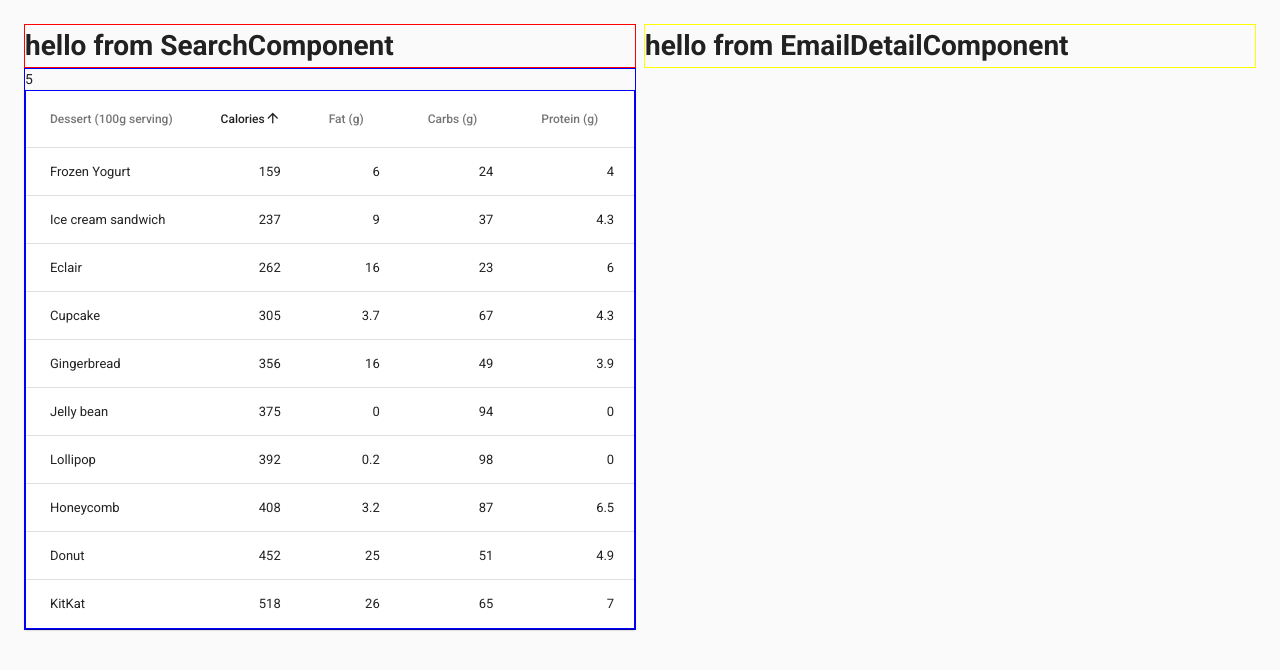
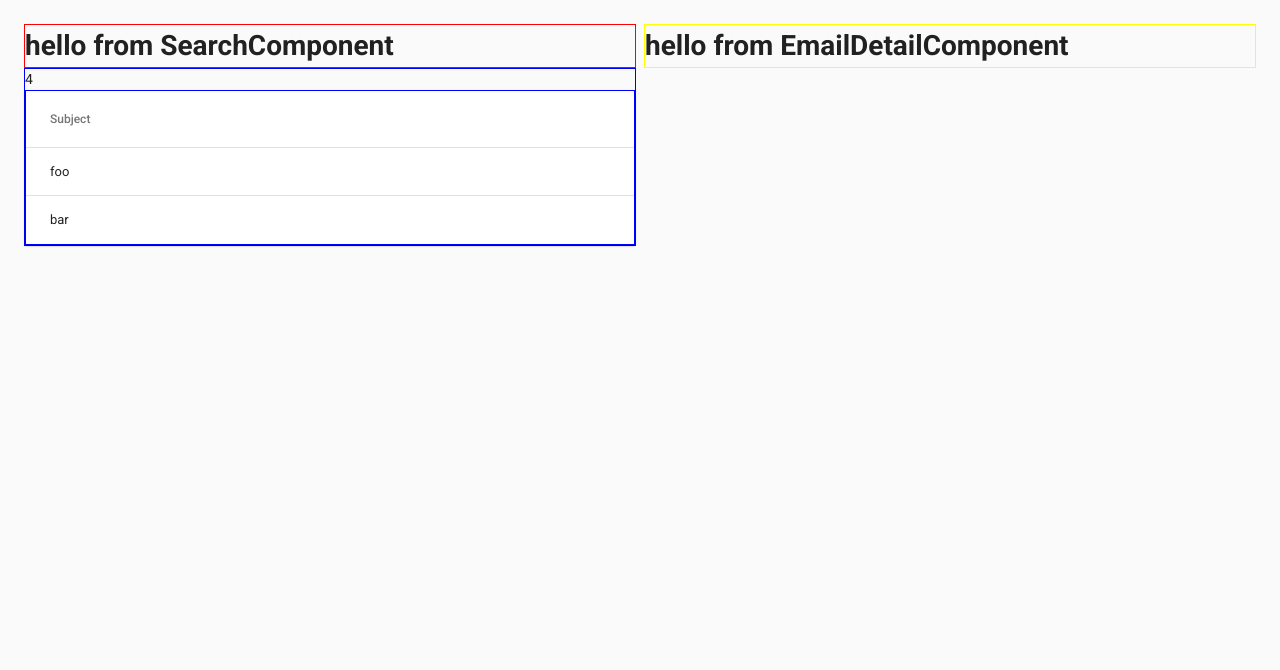
Before and after one commit to epfromer/x2-vue, a Vue app: page /about in a window 1280 px wide. Shown: the top 670 px of the page. Built offline with nearby package versions, Linux system fonts and the light colour scheme; no server answers.

Commit message:
working on vuex

```diff
--- a/src/App.vue
+++ b/src/App.vue
@@ -77,19 +77,23 @@ export default {
       // show the loading overlay
       // this.setState({ loading: true });
 
+      console.log(`state = ${this.$store.state.totalEmails}`);
+      this.$store.commit('setEmails', {
+        listEmails: [{ subject: 'foo' }, { subject: 'bar' }],
+        totalEmails: 4
+      });
+      console.log(`state = ${this.$store.state.totalEmails}`);
+
       const server = process.env.VUE_APP_EMAIL_SERVER;
       const searchParams = this.getSearchParamsAsEncodedString();
       return (
         fetch(`${server}/email/${searchParams}`)
           .then(resp => resp.json())
           .then(data => {
-            console.log(`state = ${this.$store.state.emails}`);
-            console.log(data);
-            //   this.setState({
-            //     listEmails: data.listDocs,
-            //     loading: false,
-            //     total: data.total
-            //   });
+            this.$store.dispatch('setEmailsAsync', {
+              listEmails: data.listDocs,
+              totalEmails: data.total
+            });
 
             //   // select last in list (used with onPrevious)
             //   if (this.state.selectLast) {
--- a/src/email-list-component/EmailListComponent.vue
+++ b/src/email-list-component/EmailListComponent.vue
@@ -1,19 +1,14 @@
 <template>
   <div>
-    {{ totalEmails }}
+    {{ this.$store.state.totalEmails }}
     <v-data-table
       :headers="headers"
-      :items="desserts"
+      :items=this.$store.state.listEmails
       hide-actions
       class="elevation-1"
     >
       <template slot="items" slot-scope="props">
-        <td>{{ props.item.name }}</td>
-        <td class="text-xs-right">{{ props.item.calories }}</td>
-        <td class="text-xs-right">{{ props.item.fat }}</td>
-        <td class="text-xs-right">{{ props.item.carbs }}</td>
-        <td class="text-xs-right">{{ props.item.protein }}</td>
-        <td class="text-xs-right">{{ props.item.iron }}</td>
+        <td>{{ props.item.subject }}</td>
       </template>
     </v-data-table>
   </div>
@@ -27,119 +22,18 @@ export default {
   },
   data() {
     return {
-      totalEmails: 5,
       headers: [
         {
-          text: 'Dessert (100g serving)',
+          text: 'Subject',
           align: 'left',
           sortable: false,
-          value: 'name'
-        },
-        { text: 'Calories', value: 'calories' },
-        { text: 'Fat (g)', value: 'fat' },
-        { text: 'Carbs (g)', value: 'carbs' },
-        { text: 'Protein (g)', value: 'protein' },
-        { text: 'Iron (%)', value: 'iron' }
-      ],
-      desserts: [
-        {
-          value: false,
-          name: 'Frozen Yogurt',
-          calories: 159,
-          fat: 6.0,
-          carbs: 24,
-          protein: 4.0,
-          iron: '1%'
-        },
-        {
-          value: false,
-          name: 'Ice cream sandwich',
-          calories: 237,
-          fat: 9.0,
-          carbs: 37,
-          protein: 4.3,
-          iron: '1%'
-        },
-        {
-          value: false,
-          name: 'Eclair',
-          calories: 262,
-          fat: 16.0,
-          carbs: 23,
-          protein: 6.0,
-          iron: '7%'
-        },
-        {
-          value: false,
-          name: 'Cupcake',
-          calories: 305,
-          fat: 3.7,
-          carbs: 67,
-          protein: 4.3,
-          iron: '8%'
-        },
-        {
-          value: false,
-          name: 'Gingerbread',
-          calories: 356,
-          fat: 16.0,
-          carbs: 49,
-          protein: 3.9,
-          iron: '16%'
-        },
-        {
-          value: false,
-          name: 'Jelly bean',
-          calories: 375,
-          fat: 0.0,
-          carbs: 94,
-          protein: 0.0,
-          iron: '0%'
-        },
-        {
-          value: false,
-          name: 'Lollipop',
-          calories: 392,
-          fat: 0.2,
-          carbs: 98,
-          protein: 0,
-          iron: '2%'
-        },
-        {
-          value: false,
-          name: 'Honeycomb',
-          calories: 408,
-          fat: 3.2,
-          carbs: 87,
-          protein: 6.5,
-          iron: '45%'
-        },
-        {
-          value: false,
-          name: 'Donut',
-          calories: 452,
-          fat: 25.0,
-          carbs: 51,
-          protein: 4.9,
-          iron: '22%'
-        },
-        {
-          value: false,
-          name: 'KitKat',
-          calories: 518,
-          fat: 26.0,
-          carbs: 65,
-          protein: 7,
-          iron: '6%'
+          value: 'subject'
         }
       ]
     };
   },
   created() {
     console.log('created');
-    console.log(`state = ${this.$store.state.emails}`);
-    this.$store.dispatch('setEmailsAsync', ['foo', 'bar']);
-    console.log(`state = ${this.$store.state.emails}`);
     this.setSearchParams();
   },
   beforeUpdate() {
--- a/src/store.js
+++ b/src/store.js
@@ -6,17 +6,18 @@ Vue.use(Vuex);
 export default new Vuex.Store({
   state: {
     // current page of emails
-    emails: [],
+    listEmails: [],
 
     // total emails that match query
     totalEmails: 0
   },
   mutations: {
-    setEmails: (state, emails) => (state.emails = emails),
-    setTotalEmails: (state, totalEmails) => (state.totalEmails = totalEmails)
+    setEmails(state, emails) {
+      state.listEmails = emails.listEmails;
+      state.totalEmails = emails.totalEmails;
+    }
   },
   actions: {
-    setEmailsAsync: (context, emails) => context.commit('setEmails', emails),
-    setTotalEmailsAsync: (context, totalEmails) => context.commit('setTotalEmails', totalEmails)
+    setEmailsAsync: (context, emails) => context.commit('setEmails', emails)
   }
 });
```
Also changed, not shown: package.json (+0 -16 lines), .eslintrc.json (added).
